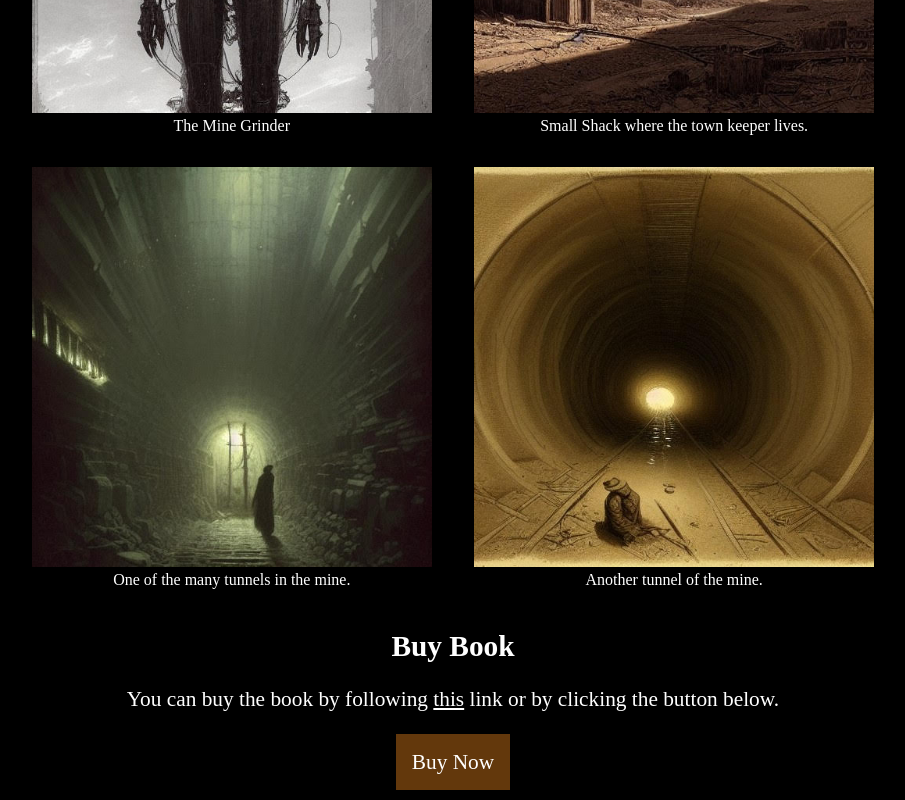
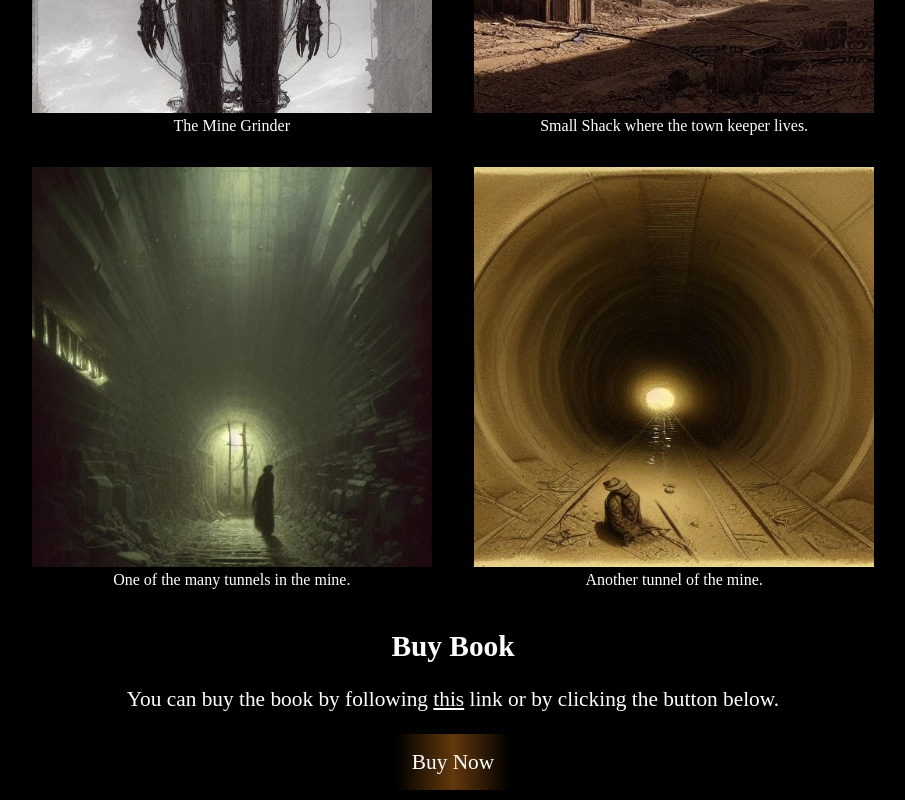
Before and after one commit to hewitson-j/mine-grinder-new, a React (Vite) app: page / in a window 1280 px wide. Shown: the part 2287-3087 px from the top of the page, without its empty margins (187-1092 px from the left). Built offline with nearby package versions, Linux system fonts and the light colour scheme; a web font is replaced by a local one.

Commit message:
Fixed hover style for buy button.

```diff
--- a/src/components/Buy.css
+++ b/src/components/Buy.css
@@ -22,13 +22,13 @@
 #buy-button {
   font-family: "Patua One", "Times New Roman", Times, serif;
   font-size: 16pt;
-  background-color: #63380c;
+  background: linear-gradient(to right, black, #63380c, black);
   padding: 1rem;
   text-decoration: none;
   color: white;
 }
 
 #buy-button:hover {
-  background-color: #3c2208;
+  background: linear-gradient(to right, black, #3c2208, black);
   color: red;
 }
```
